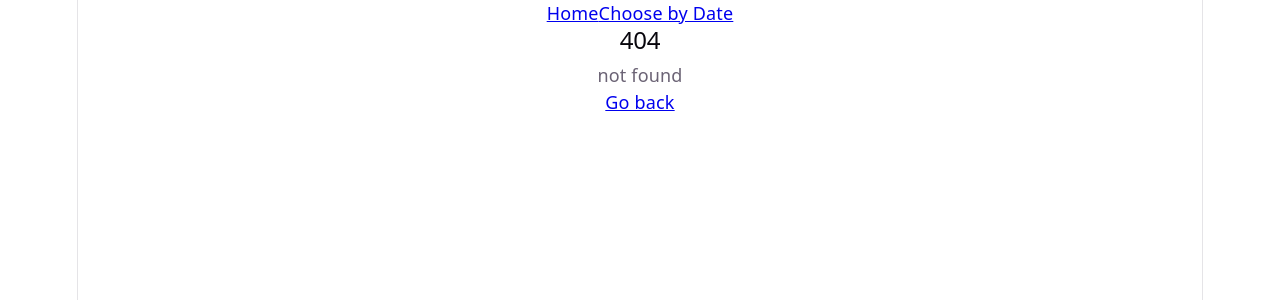
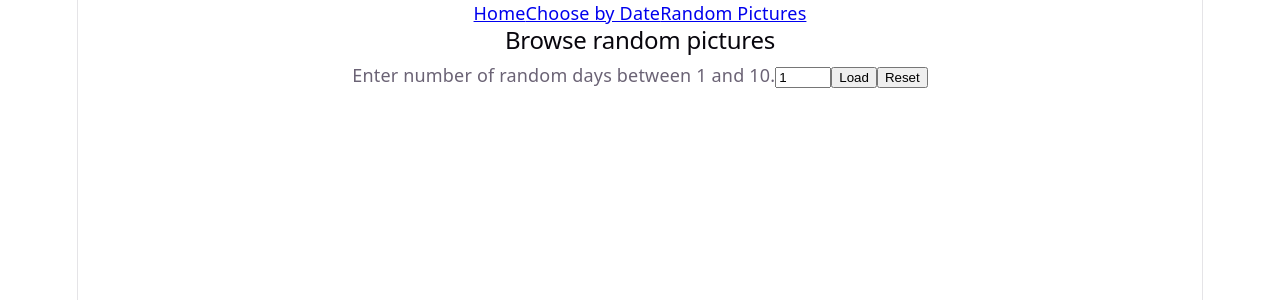
Before and after one commit to sysakm/nasa_apod_display, a React (Vite) app: page /random in a window 1280 px wide. Before the commit this address had no page. Shown: the top 300 px of the page. Built offline with nearby package versions, Linux system fonts and the light colour scheme.

Commit message:
Add random loading slice; implement corresponding page

```diff
--- a/src/AppLayout.tsx
+++ b/src/AppLayout.tsx
@@ -6,6 +6,7 @@ function AppLayout() {
             <header>
                 <NavLink to='/home'>Home</NavLink>
                 <NavLink to='/date'>Choose by Date</NavLink>
+                <NavLink to='/random'>Random Pictures</NavLink>
             </header>
             <main>
                 <Outlet/>
--- a/src/app/router.ts
+++ b/src/app/router.ts
@@ -5,6 +5,7 @@ import NotFoundPage from "../pages/NotFoundPage.tsx";
 import DatePage from "../pages/DatePage.tsx";
 import {store} from "./store.ts";
 import {loadTodayPhoto} from "../features/today/todayThunks.ts";
+import RandomPage from "../pages/RandomPage.tsx";
 
 function homeLoader() {
     const displayRandom = store.getState().today.displayRandom
@@ -26,6 +27,9 @@ export const router = createBrowserRouter([
                 path: '/date', Component: DatePage
             },
             {
+                path: '/random', Component: RandomPage
+            },
+            {
                 path: '*', Component: NotFoundPage
             }
         ]
--- a/src/app/store.ts
+++ b/src/app/store.ts
@@ -1,11 +1,13 @@
 import {configureStore} from "@reduxjs/toolkit";
 import todayReducer from "../features/today/todaySlice.ts";
 import dateReducer from "../features/date/dateSlice.ts";
+import randomReducer from "../features/random/randomSlice.ts";
 
 export const store = configureStore({
     reducer: {
         today: todayReducer,
-        date: dateReducer
+        date: dateReducer,
+        random: randomReducer
     }
 })
 
--- /dev/null
+++ b/src/features/random/randomSlice.ts
@@ -0,0 +1,68 @@
+import type {ApodImage, RequestStatus} from "../../types/apod.ts";
+import {createSlice, type PayloadAction} from "@reduxjs/toolkit";
+import {loadRandomPhotos} from "./randomThunks.ts";
+
+export type RandomState = {
+    count: number;
+    status: RequestStatus;
+    data: Array<ApodImage> | null;
+    error: string | null;
+    currentRequestId: string | null;
+}
+
+const initialState: RandomState = {
+    count: 1,
+    status: 'idle',
+    data: null,
+    error: null,
+    currentRequestId: null,
+}
+
+const randomSlice = createSlice({
+    name: 'random',
+    initialState,
+    reducers: {
+        changeCount(state, action: PayloadAction<number>) {
+            state.count = action.payload
+        },
+        resetRandomSearch() {
+            return initialState
+        }
+    },
+    extraReducers: builder => {
+        builder.addCase(
+            loadRandomPhotos.pending,
+            (state, action) => {
+                state.status = 'loading'
+                state.data = null
+                state.error = null
+                state.currentRequestId = action.meta.requestId
+            }
+        ).addCase(
+            loadRandomPhotos.fulfilled,
+            (state, action) => {
+                if (state.currentRequestId !== action.meta.requestId) {
+                    return
+                }
+                state.status = 'success'
+                state.data = action.payload
+                state.currentRequestId = null
+            }
+        ).addCase(
+            loadRandomPhotos.rejected,
+            (state, action) => {
+                if (state.currentRequestId !== action.meta.requestId) {
+                    return
+                }
+                state.status = action.meta.aborted ? 'idle' : 'error'
+                state.error = action.meta.aborted ? null : (
+                    action.payload ?? action.error.message ?? 'request failed'
+                )
+                state.currentRequestId = null
+            }
+        )
+    }
+})
+
+export const {changeCount, resetRandomSearch} = randomSlice.actions
+export default randomSlice.reducer
--- /dev/null
+++ b/src/features/random/randomThunks.ts
@@ -0,0 +1,34 @@
+import {createAsyncThunk} from "@reduxjs/toolkit";
+import type {ApodImage} from "../../types/apod.ts";
+import type {RootState} from "../../app/store.ts";
+import {getRandomApods} from "../../api/apodApi.ts";
+
+type RandomArgs = {
+    count: number;
+}
+
+export const loadRandomPhotos = createAsyncThunk<
+    Array<ApodImage>,
+    RandomArgs,
+    {state: RootState, rejectValue: string}
+>(
+    'random/load',
+    async (
+        {count},
+        {rejectWithValue, signal}
+    ) => {
+        if (!Number.isInteger(count) || count < 1 || count > 10) {
+            return rejectWithValue('Number of days has to be an integer between 1 and 10.')
+        }
+        try {
+            return await getRandomApods(count, signal)
+        } catch (error) {
+            return rejectWithValue(error instanceof Error ? error.message : 'Something went wrong')
+        }
+    },
+    {
+        condition: (_args, {getState}) => {
+            return getState().random.status !== 'loading'
+        }
+    }
+)
--- a/src/pages/RandomPage.tsx
+++ b/src/pages/RandomPage.tsx
@@ -0,0 +1,60 @@
+import ApodImageDisplay from "../components/ApodImageDisplay.tsx";
+import {useAppDispatch, useAppSelector} from "../app/hooks.ts";
+import {changeCount, resetRandomSearch} from "../features/random/randomSlice.ts";
+import type {SubmitEvent} from "react";
+import {loadRandomPhotos} from "../features/random/randomThunks.ts";
+
+function RandomPage() {
+    const dispatch = useAppDispatch()
+    const {count, data, status, error} = useAppSelector(state => state.random)
+
+    function handleSubmit(e: SubmitEvent<HTMLFormElement>) {
+        e.preventDefault()
+        void dispatch(loadRandomPhotos({count}))
+    }
+
+    function handleReset() {
+        dispatch(resetRandomSearch())
+    }
+
+    return (
+        <div>
+            <h2>Browse random pictures</h2>
+            <form onSubmit={handleSubmit}>
+                <label htmlFor='count'>
+                    Enter number of random days between 1 and 10.
+                    <input
+                        id='count'
+                        type='number'
+                        min='1'
+                        max='10'
+                        step='1'
+                        value={count}
+                        onChange={
+                            (e) =>
+                                dispatch(changeCount(+e.target.value))
+                        }
+                    />
+                </label>
+                <button type='submit' disabled={status === 'loading'}>Load</button>
+                <button type='button' onClick={handleReset}>Reset</button>
+            </form>
+            {status === 'loading' && (<p>Loading...</p>)}
+            {status === 'error' && (<p>{error}</p>)}
+            {status === 'success' && (
+                data && data.length > 0 ?
+                    (
+                        data.length === 1 ? <ApodImageDisplay image={data[0]} includeExplanation={true}/> : (
+                            <div>
+                                {data.map(
+                                    image =>
+                                        <ApodImageDisplay key={image.date} image={image} includeExplanation={false}/>
+                                )}
+                            </div>
+                        )
+                    ) : <p>something went wrong with the images</p>)}
+        </div>
+    )
+}
+
+export default RandomPage
```
Also changed, not shown: src/pages/DatePage.tsx (+12 -3 lines).
